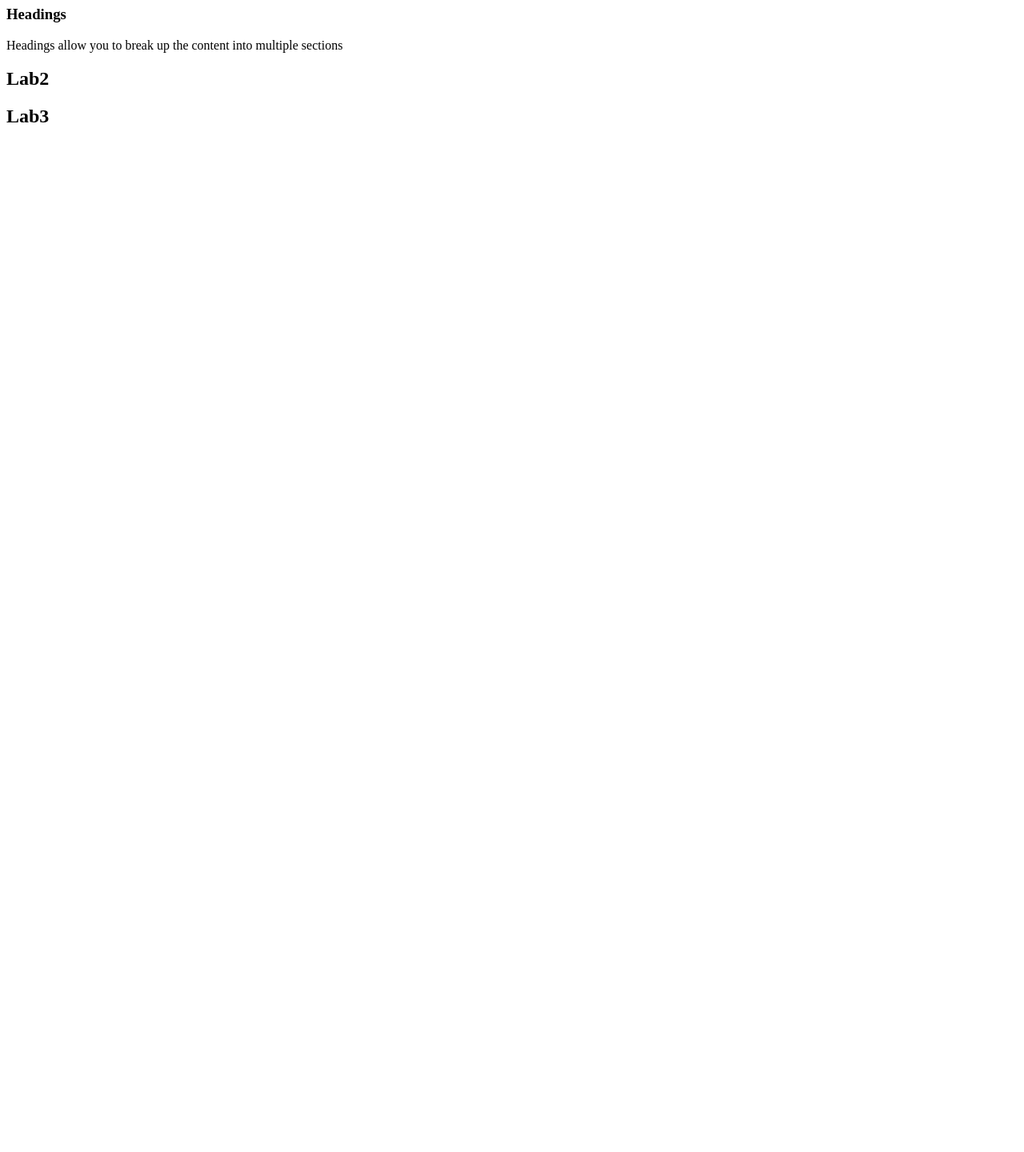
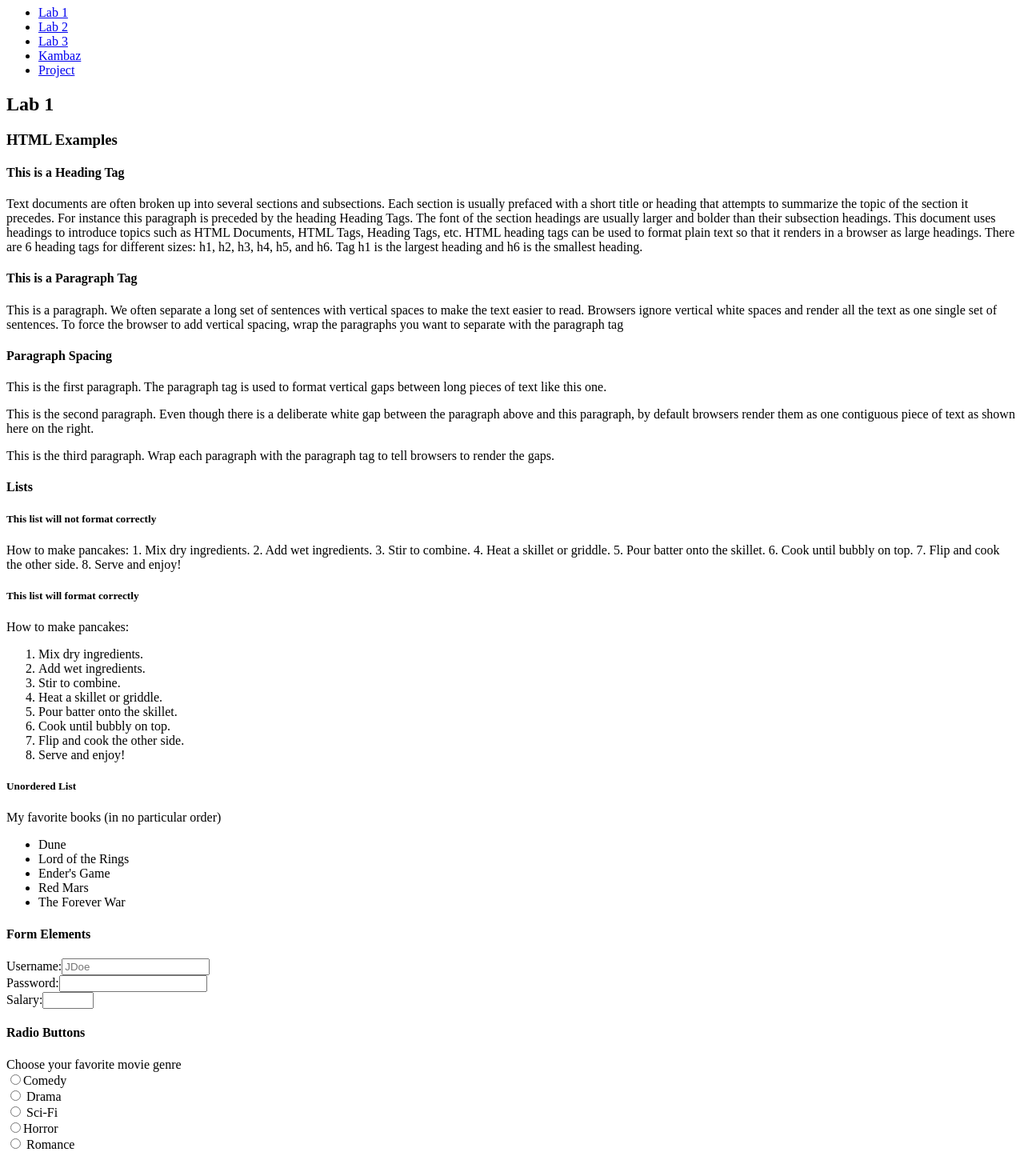
Before and after one commit to standard-t/kambaz-web-app-cs4550, a React (Vite) app: page /#/Labs/Lab1 in a window 1280 px wide. Shown: the part 120-1560 px from the top of the page at 80% size. Before the commit the page ends 800 px from the top, so only its background shows below. Built offline with nearby package versions, Linux system fonts and the light colour scheme.

Commit message:
TOC made

```diff
--- a/package.json
+++ b/package.json
@@ -11,7 +11,9 @@
   },
   "dependencies": {
     "react": "^18.3.1",
-    "react-dom": "^18.3.1"
+    "react-dom": "^18.3.1",
+    "react-router": "^7.1.1",
+    "react-router-dom": "^7.1.1"
   },
   "devDependencies": {
     "@eslint/js": "^9.17.0",
--- a/src/App.tsx
+++ b/src/App.tsx
@@ -1,10 +1,18 @@
 
 import Labs from "./Labs"
+import { HashRouter, Navigate, Route, Routes } from "react-router";
 function App() {
   return (
-    <div>
-      <Labs />
-    </div>
+    <HashRouter>
+      <div>
+        <Routes>
+          <Route path="/" element={<Navigate to="/Labs" />} />
+          <Route path="/Labs/*" element={<Labs />} />
+          <Route path="/Kambaz" element={<h1>Kambaz</h1>} />
+          <Route path="/Project" element={<h1>Project</h1>} />
+        </Routes>
+      </div>
+    </HashRouter>
   )
 }
 
--- a/src/Labs/Lab1/index.tsx
+++ b/src/Labs/Lab1/index.tsx
@@ -2,8 +2,108 @@ export default function Lab1() {
     return (
         <div>
             <h2> Lab 1</h2>
-            <h3> Headings</h3>
-            <p> Headings allow you to break up the content into multiple sections</p>
+            <h3>HTML Examples</h3>
+            <div id="wd-h-tag">
+                <h4>This is a Heading Tag</h4>
+                Text documents are often broken up into several sections and subsections. Each section is usually prefaced with a short title or heading that attempts to summarize the topic of the section it precedes. For instance this paragraph is preceded by the heading Heading Tags. The font of the section headings are usually larger and bolder than their subsection headings. This document uses headings to introduce topics such as HTML Documents, HTML Tags, Heading Tags, etc. HTML heading tags can be used to format plain text so that it renders in a browser as large headings. There are 6 heading tags for different sizes: h1, h2, h3, h4, h5, and h6. Tag h1 is the largest heading and h6 is the smallest heading.
+            </div>
+
+            <div id="wd-p-tag">
+                <h4>This is a Paragraph Tag</h4>
+                <p id="wd-p-1">
+                    This is a paragraph. We often separate a long set of sentences with vertical spaces to make the text easier to read. Browsers ignore vertical white spaces and render all the text as one single set of sentences. To force the browser to add vertical spacing, wrap the paragraphs you want to separate with the paragraph tag
+                </p>
+            </div>
+
+            <div id="wd-p-tag">
+                <h4>Paragraph Spacing</h4>
+                <p id="wd-p-1"> </p>
+                <p id="wd-p-2">
+                    This is the first paragraph. The paragraph tag is used to format
+                    vertical gaps between long pieces of text like this one.
+                </p>
+                <p id="wd-p-3">
+                    This is the second paragraph. Even though there is a deliberate white
+                    gap between the paragraph above and this paragraph, by default
+                    browsers render them as one contiguous piece of text as shown here on
+                    the right.
+                </p>
+                <p id="wd-p-4">
+                    This is the third paragraph. Wrap each paragraph with the paragraph
+                    tag to tell browsers to render the gaps.
+                </p>
+            </div>
+            <div id="wd-lists">
+                <h4>Lists</h4>
+                <h5>This list will not format correctly</h5>
+                How to make pancakes:
+                1. Mix dry ingredients.
+                2. Add wet ingredients.
+                3. Stir to combine.
+                4. Heat a skillet or griddle.
+                5. Pour batter onto the skillet.
+                6. Cook until bubbly on top.
+                7. Flip and cook the other side.
+                8. Serve and enjoy!
+            </div>
+            <div id="wd-lists">
+                <h5>This list will format correctly</h5>
+                How to make pancakes:
+                <ol>
+                    <li> Mix dry ingredients.</li> <li>
+                        Add wet ingredients.</li> <li>
+                        Stir to combine.</li> <li>
+                        Heat a skillet or griddle.</li> <li>
+                        Pour batter onto the skillet.</li> <li>
+                        Cook until bubbly on top.</li> <li>
+                        Flip and cook the other side.</li> <li>
+                        Serve and enjoy!</li>
+                </ol>
+            </div>
+            <h5>Unordered List</h5>
+            My favorite books (in no particular order)
+            <ul id="wd-my-books">
+                <li>Dune</li>
+                <li>Lord of the Rings</li>
+                <li>Ender's Game</li>
+                <li>Red Mars</li>
+                <li>The Forever War</li>
+            </ul>
+            <div id="wd-forms">
+                <h4>Form Elements</h4>
+                <label htmlFor="wd-username">Username:</label>
+                <input
+                    id="wd-username"
+                    name="wd-username"
+                    type="text"
+                    placeholder="JDoe"
+                    title="Please type your first initial followed by your last name"
+                />
+                <br />
+                <label htmlFor="wd-password">Password:</label>
+                <input type="password" />
+                <br />
+                <label htmlFor="wd-salary">Salary:</label>
+                <input id="wd-salary" type="number" min="5" max="100" />
+
+            </div>
+            <div>
+                <h4>Radio Buttons</h4>
+                Choose your favorite movie genre <br />
+                <input id="wd-comedy" type="radio" name="wd-genre" />
+                <label htmlFor="wd-comedy">Comedy</label> <br />
+                <input id="wd-drama" type="radio" name="wd-genre" /> <label htmlFor="wd-drama">Drama</label>  <br />
+                <input id="wd-sci-fi" type="radio" name="wd-genre" /> <label htmlFor="wd-sci-fi">Sci-Fi</label>  <br />
+                <input id="wd-horror" type="radio" name="wd-genre" /><label htmlFor="wd-horror">Horror</label>  <br />
+                <input id="wd-romance" type="radio" name="wd-genre" /> <label htmlFor="wd-romance">Romance</label> <br />
+                Choose your favorite color <br />
+                <label> <input type="radio" name="wd-color" />Red  </label> <br />
+                <label> <input type="radio" name="wd-color" />Green  </label> <br />
+                <label> <input type="radio" name="wd-color" />Blue </label> <br />
+                <label> <input type="radio" name="wd-color" />Yellow </label> <br />
+                <label> <input type="radio" name="wd-color" />Purple </label>
+
+            </div>
         </div>
     );
 }
--- /dev/null
+++ b/src/Labs/TOC.tsx
@@ -0,0 +1,26 @@
+import { Link } from "react-router";
+export default function TOC() {
+    return (
+        <div>
+            <h2>Table of Contents</h2>
+            <ul>
+                <li>
+                    <Link to="/Labs/Lab1">Lab 1</Link>
+                </li>
+                <li>
+                    <Link to="/Labs/Lab2">Lab 2</Link>
+                </li>
+                <li>
+                    <Link to="/Labs/Lab3">Lab 3</Link>
+                </li>
+                <li>
+                    <Link to="/Kambaz">Kambaz</Link>
+                </li>
+                <li>
+                    <Link to="/Project">Project</Link>
+                </li>
+
+            </ul>
+        </div>
+    );
+}
--- a/src/Labs/index.tsx
+++ b/src/Labs/index.tsx
@@ -1,14 +1,21 @@
+import { Navigate, Route, Routes } from "react-router";
 import Lab1 from "./Lab1";
 import Lab2 from "./Lab2";
 import Lab3 from "./Lab3";
+import TOC from "./TOC";
 
 export default function Labs() {
     return (
         <div>
             <h1>Labs</h1>
-            <Lab1 />
-            <Lab2 />
-            <Lab3 />
+            <TOC />
+            <Routes>
+                <Route path="/" element={<Navigate to="Lab1" />} />
+                <Route path="/Lab1" element={<Lab1 />} />
+                <Route path="/Lab2" element={<Lab2 />} />
+                <Route path="/Lab3" element={<Lab3 />} />
+            </Routes>
+
         </div>
     );
 }
```
Also changed, not shown: 1 other file (tests, documents, lock files or other folders).
